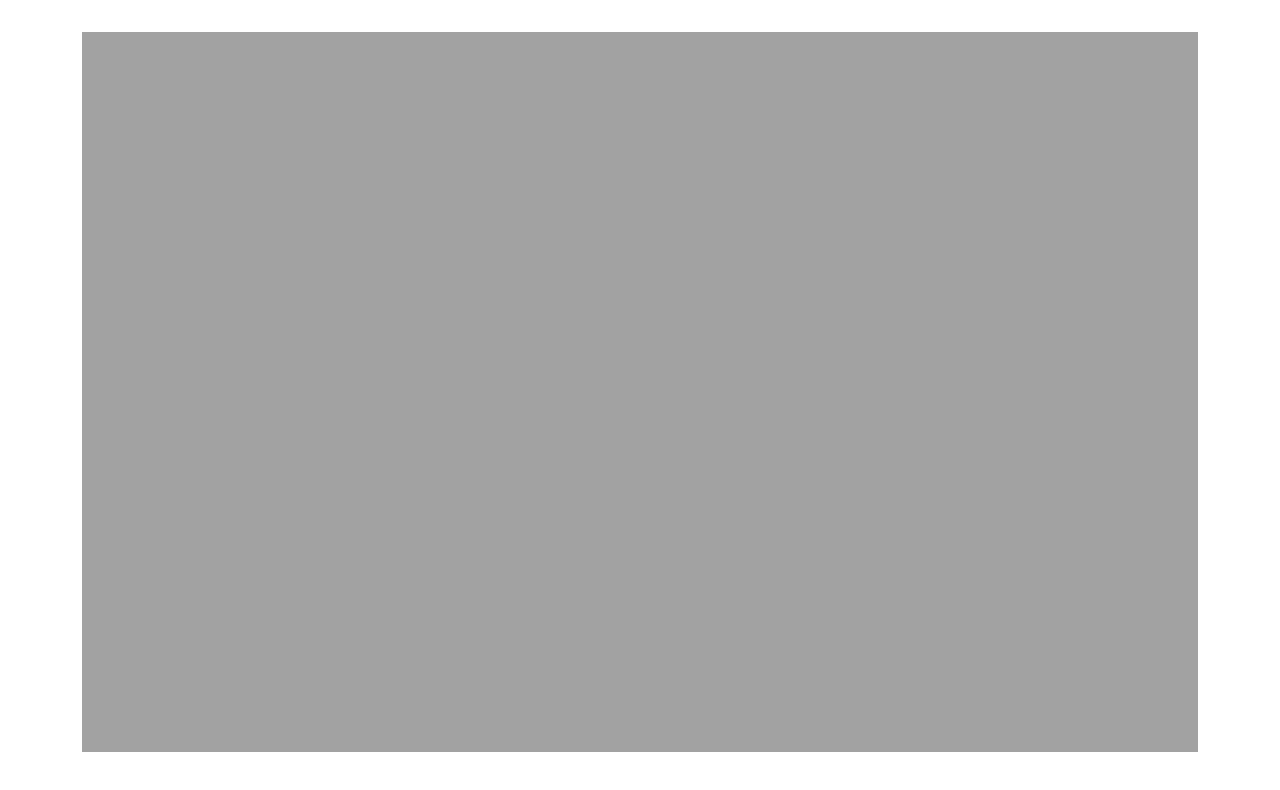
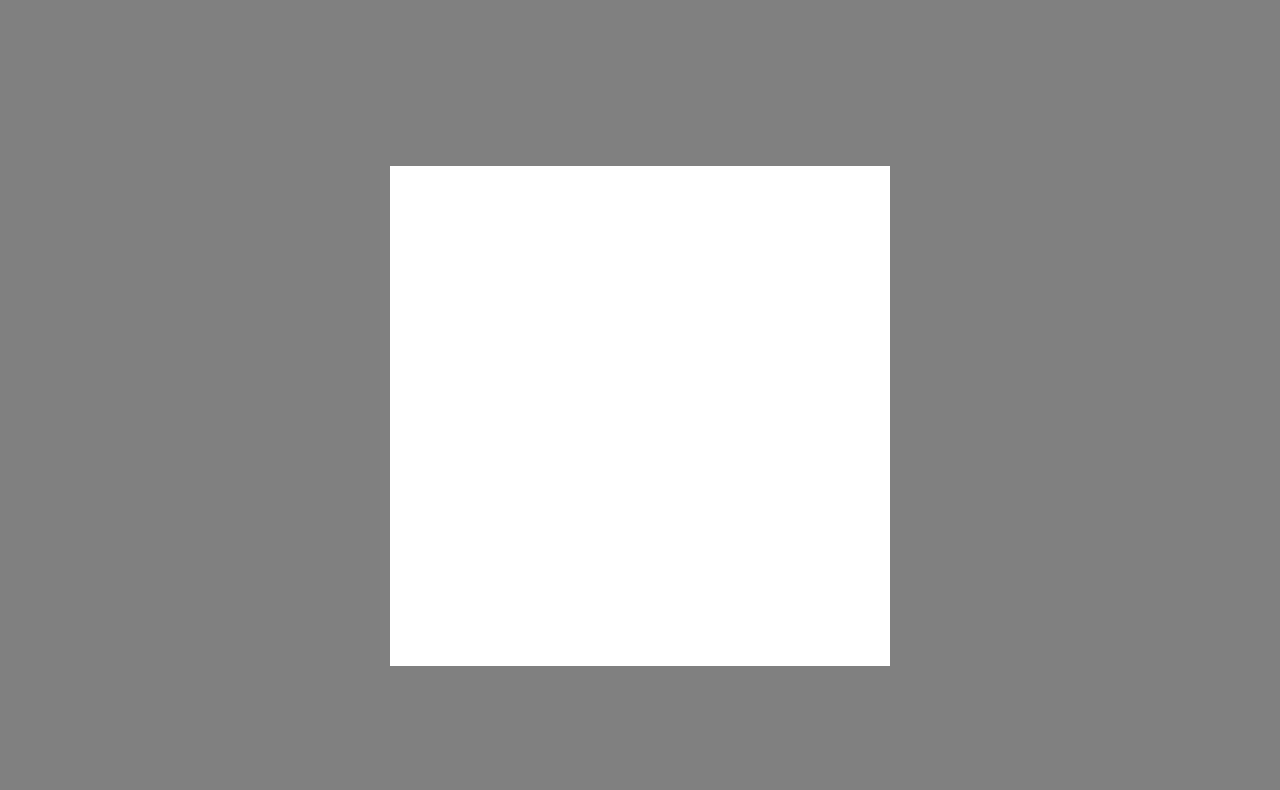
Before and after one commit to BegoRodriguez/etch-a-sketch, a plain HTML site: page index.html in a window 1280 px wide. Drawn offline with nearby package versions, Linux system fonts and the light colour scheme.

Commit message:
Add grid and hover effect

```diff
--- a/css/style.css
+++ b/css/style.css
@@ -1,14 +1,44 @@
+
+/* CSS Reset */
+* {
+    margin:0;
+    padding: 0;
+    box-sizing: border-box;
+}
+
+body {
+    background-color: grey;
+}
+
 .container {
     display: flex;
     justify-content: center;
     align-items: center;
+
+    height: 100vh;
+    width: 100vw;
+    margin: 0 auto;
 }
 
 #myGrid {
     margin-top: 2em;
     display: flex;
     flex-wrap: wrap;
-    width: 90vw;
-    height: 90vh;
-    background-color: rgb(162, 162, 162);
+    justify-content: center;
+    align-items: center;
+    width: 500px;
+    height: 500px;
+    /*background-color: rgb(162, 162, 162);*/
+    background-color: white;
+    /*border: solid 2px black;*/
+
 }
+
+.pixel {
+    /*flex-grow: 1;*/
+    /*flex-basis:  31.25px;*
+    background-color: white;
+    /*border: solid 1px black;*/
+    width: 31.25px;
+    height: 31.25px;
+}
```
